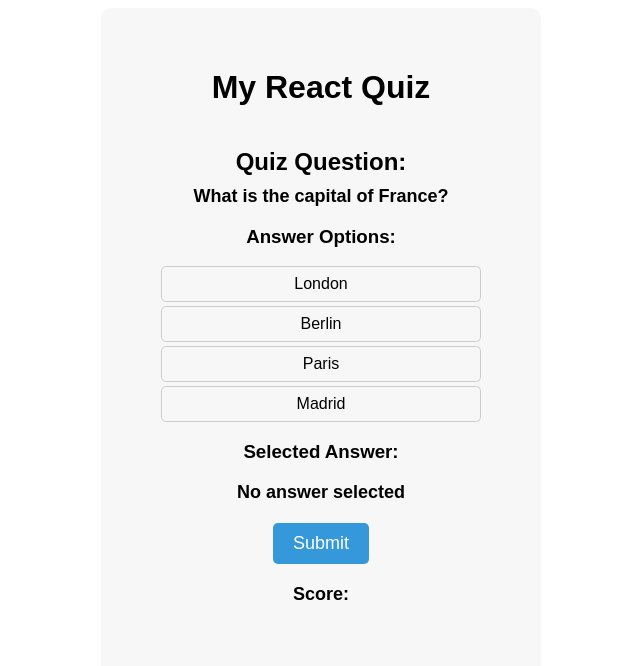
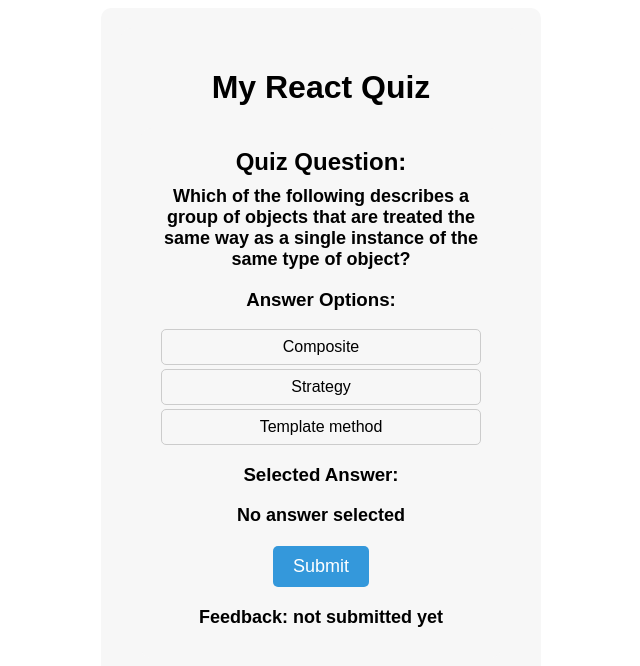
Before and after one commit to SitongShang1958/f23-rec09, a React (Create React App) app: page / in a window 1280 px wide. Shown: the top 666 px of the page, without its empty margins (319-959 px from the left). Built offline with nearby package versions, Linux system fonts and the light colour scheme; the HTML template or start-up script is replaced by a standard one.

Commit message:
add solution branch

```diff
--- a/package.json
+++ b/package.json
@@ -2,7 +2,6 @@
   "name": "front-end",
   "version": "0.1.0",
   "private": true,
-  "proxy": "http://localhost:8080",
   "dependencies": {
     "@testing-library/jest-dom": "^5.16.5",
     "@testing-library/react": "^13.4.0",
--- a/src/App.tsx
+++ b/src/App.tsx
@@ -1,5 +1,5 @@
 import React, { Component } from 'react';
-import Quiz from './Quiz.tsx';
+import Quiz from './Quiz';
 
 class App extends Component {
   render() {
--- a/src/Quiz.css
+++ b/src/Quiz.css
@@ -1,7 +1,10 @@
-/* Task 2:
-Enhance User Experience by adding visual highlights to selected answers
-Hint: You can use the className attribute for highlighting*/
+/* Task 2 */
 .selected {
+  background-color: lightblue; /* Highlight the background color */
+  color: white; /* Change text color for visibility */
+  font-weight: bold; /* Apply bold font weight */
+  border: 2px solid darkblue; /* Add a border */
+  border-radius: 5px;
   cursor: pointer; /* Change cursor on hover for interactivity */
 }
 
--- a/src/Quiz.tsx
+++ b/src/Quiz.tsx
@@ -1,4 +1,5 @@
 import React, { Component } from 'react';
+import quizData from './data/quizData';
 import './Quiz.css';
 
 interface QuizProps {}
@@ -7,6 +8,7 @@ interface QuizState {
     question: string;
     options: string[];
     selectedAnswer: string | null;
+    feedback: string; // task3
 }
 
 class Quiz extends Component<QuizProps, QuizState> {
@@ -16,6 +18,7 @@ class Quiz extends Component<QuizProps, QuizState> {
             question: 'What is the capital of France?',
             options: ['London', 'Berlin', 'Paris', 'Madrid'],
             selectedAnswer: null,
+            feedback: 'not submitted yet', //task3
         };
     }
 
@@ -23,16 +26,33 @@ class Quiz extends Component<QuizProps, QuizState> {
         this.setState({ selectedAnswer: option });
     }
 
-    // Task 1: Load quiz data from quizData.ts and set it in the component state
+    // Task 1
     loadQuizData = () => {
-        // Fetch quiz data from quizData.ts and update the state
-        // Hint: You can use this.setState() to update the question and options
+        // Load quiz data from quizData.ts and update the state
+        const loadedData = quizData; // Use the imported quizData here
+        // Extract the first question and options
+        const firstQuestion = loadedData[0];
+        this.setState({
+            question: firstQuestion.question,
+            options: firstQuestion.options,
+        });
     }
 
     // Task 3: Manage User Interaction and Scoring
     recordUserChoice = () => {
-        // Implement code to record the user's choice and update the score
-        // Hint: Compare the selected answer with the correct answer and update the score
+        const { selectedAnswer, question } = this.state;
+        const correctAnswer = quizData.find((q) => q.question === question)?.correctAnswer;
+
+        if (selectedAnswer === correctAnswer) {
+            // If the selected answer is correct, update the score
+            this.setState({
+                feedback: 'Correct'
+            });
+        } else {
+            this.setState({
+                feedback: 'Incorrect'
+            });
+        }
     }
 
     componentDidMount() {
@@ -42,7 +62,7 @@ class Quiz extends Component<QuizProps, QuizState> {
 
 
     render() {
-        const { question, options, selectedAnswer } = this.state;
+        const { question, options, selectedAnswer, feedback } = this.state;
 
         return (
         <div>
@@ -66,7 +86,7 @@ class Quiz extends Component<QuizProps, QuizState> {
             <p>{selectedAnswer || 'No answer selected'}</p>
 
             <button onClick={this.recordUserChoice}>Submit</button> {/* Add this button */}
-            <p>Score: {/*add the score value to show correct/wrong*/}</p>
+            <p>Feedback: {feedback}</p>
         </div>
         );
     }
--- a/src/index.tsx
+++ b/src/index.tsx
@@ -1,6 +1,6 @@
 import React from 'react';
 import ReactDOM from 'react-dom/client';
-import App from './App.tsx';
+import App from './App';
 
 /**
  * This is the entrance of your React app. It renders your application
```
